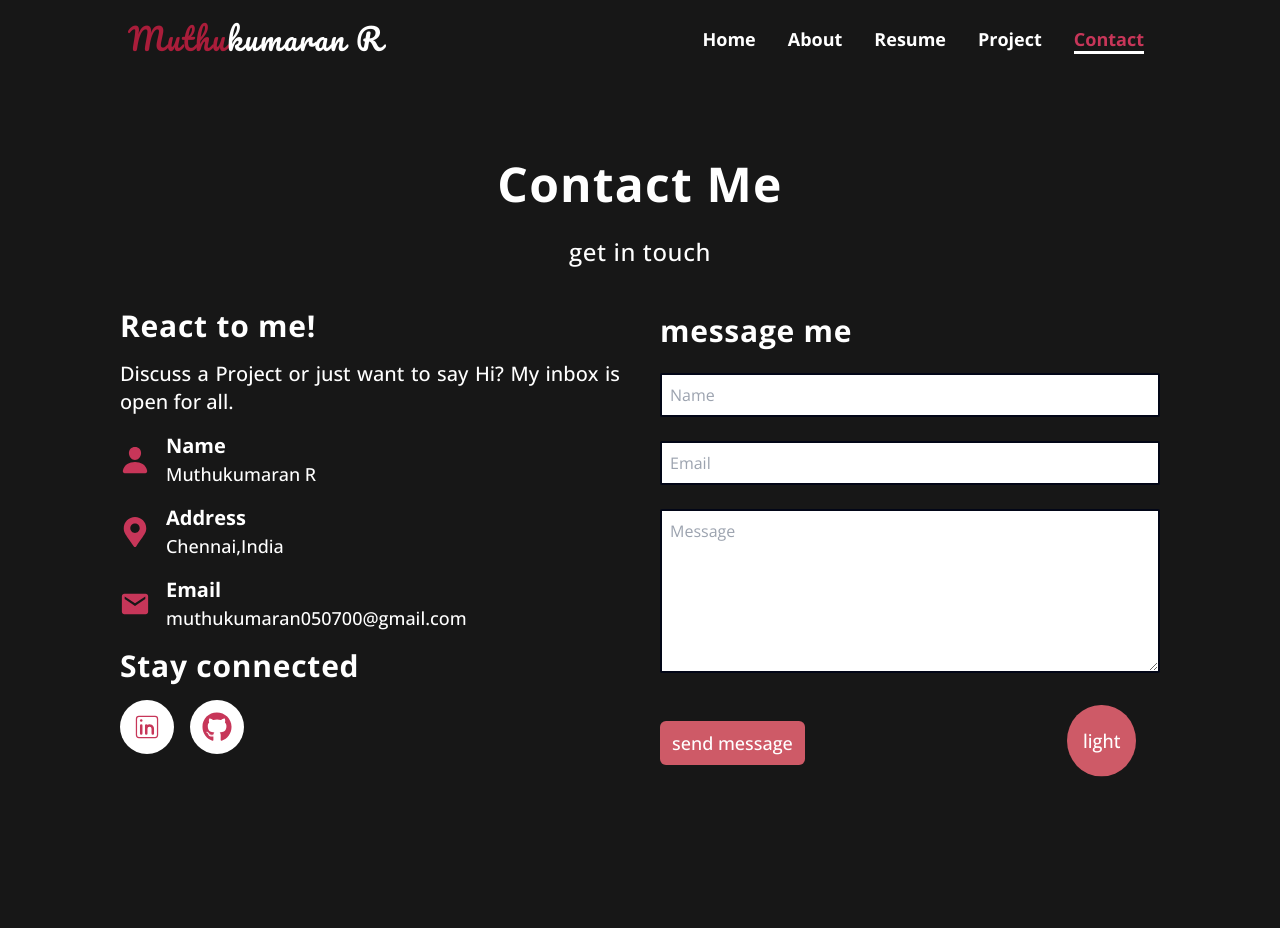
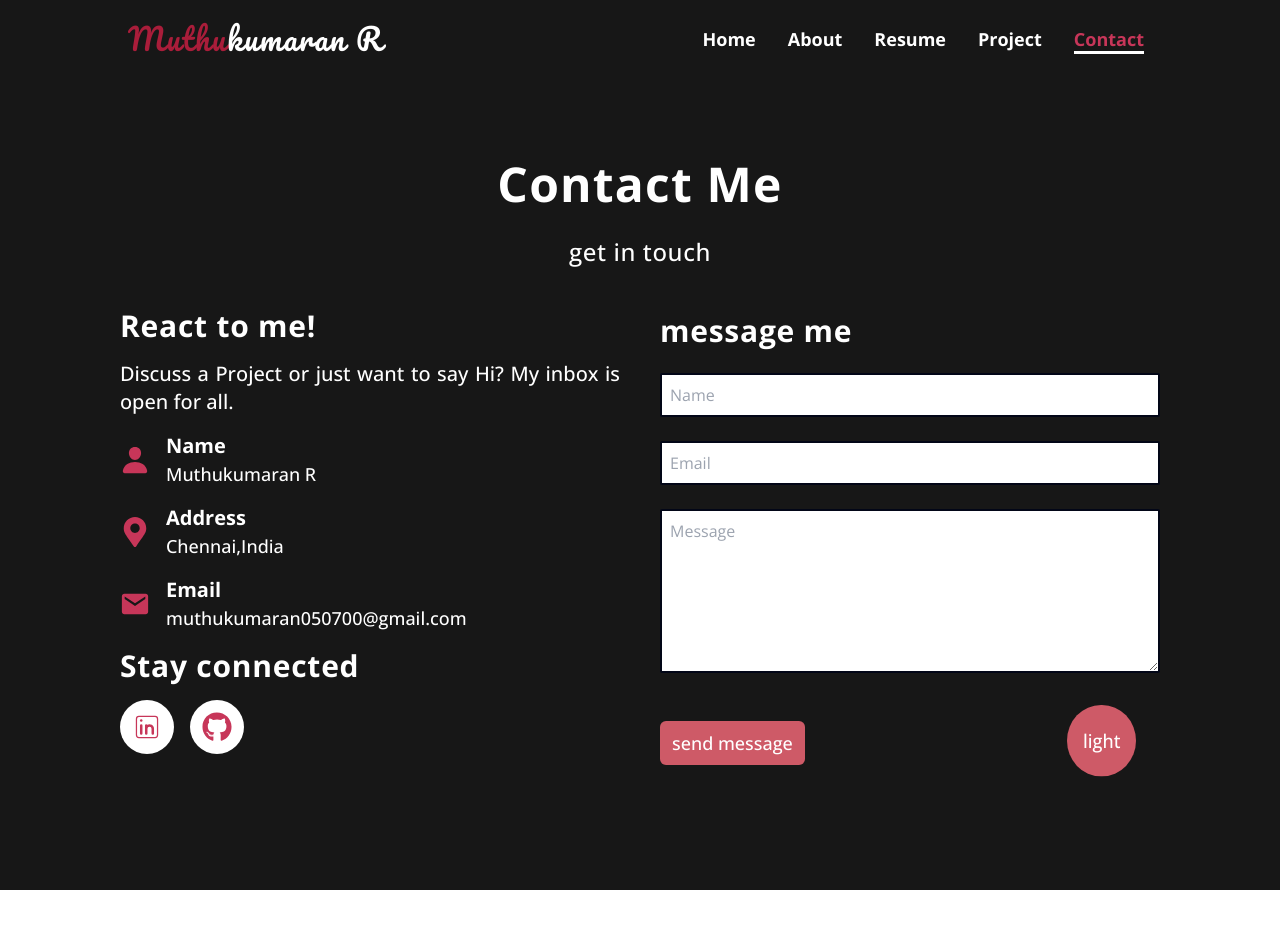
Before and after one commit to muthu050700/Muthukumaran-R-Protfolio, a React (Vite) app: page /contact in a window 1280 px wide. After the commit the page ends 890 px from the top, so only its background shows below. Built offline with nearby package versions, Linux system fonts and the light colour scheme; a web font is replaced by a local one.

Commit message:
added scrollbar

```diff
--- a/src/Components/Body.jsx
+++ b/src/Components/Body.jsx
@@ -1,14 +1,11 @@
 import { Outlet } from "react-router-dom";
 import Header from "./Header";
-import { useState } from "react";
+
 const Body = ({ theme }) => {
   return (
     <div className={`${theme ? " bg-neutral-900 " : " bg-white"}`}>
       <Header theme={theme} />
-      {/* <Home />
-      <About />
-      <Resume /> */}
-      <Outlet dark={"dark"} />
+      <Outlet />
     </div>
   );
 };
--- a/src/Components/Contact.jsx
+++ b/src/Components/Contact.jsx
@@ -10,7 +10,7 @@ const Contact = ({ handleDarkMode, theme }) => {
       animate={{ opacity: 1, transition: { duration: 0.8 } }}
       className={theme ? "dark" : " light"}
     >
-      <div className="dark:bg-neutral-900   lg:gap-12 md:px-10 container mx-auto py-20  lg:px-18 ">
+      <div className="dark:bg-neutral-900   lg:gap-12 md:px-10 container mx-auto pt-20 pb-10  lg:px-18 ">
         <div className="text-center pt-20 pb-10">
           <p className="font-bold pb-4  text-4xl md:text-4xl lg:text-5xl dark:text-white tracking-wide ">
             Contact Me
--- a/src/Components/Header.jsx
+++ b/src/Components/Header.jsx
@@ -74,6 +74,7 @@ const Header = ({ theme }) => {
             handleNav={handleNav}
             showNav={showNav}
             pathname={pathname}
+            color={color}
           />
         </div>
       </div>
--- a/src/Components/Home.jsx
+++ b/src/Components/Home.jsx
@@ -13,13 +13,13 @@ const Home = ({ handleDarkMode, theme }) => {
       <div className=" text-[#151515]  py-32 md:py-24  lg:py-44 xl:py-48 container mx-auto flex flex-col justify-center gap-10 lg:flex-row md:items-center dark:bg-neutral-900 lg:px-10 ">
         {/* Left side content */}
         <div className="flex flex-col  ml-2 gap-4 lg:flex-1 lg:gap-5  lg:pl-20">
-          <p className="font-bold text-xl md:text-3xl lg:text-4xl dark:text-white md:pt-20 lg:pt-0">
+          <div className="font-bold text-xl md:text-3xl lg:text-4xl dark:text-white md:pt-20 lg:pt-0">
             Hello{" "}
             <p className="  animate__slow animate__animated animate__wobble animate__delay-2s animate__infinite inline-block">
               👋
             </p>{" "}
             I'm
-          </p>
+          </div>
           <p className="font-bold text-4xl md:text-5xl xl:text-6xl dark:text-white">
             Muthukumaran R
           </p>
--- a/src/Components/MobileNav.jsx
+++ b/src/Components/MobileNav.jsx
@@ -1,6 +1,7 @@
 import NavLinks from "./NavLinks";
+import { Link } from "react-scroll";
 const MobileNav = (props) => {
-  const { handleNav, showNav, pathname } = props;
+  const { handleNav, showNav, pathname, color } = props;
   return (
     <>
       <div
@@ -11,9 +12,24 @@ const MobileNav = (props) => {
         }
       >
         <div className="flex justify-between">
-          <h1 className="font-bold text-white mt-6 pl-2 text-xl">
-            Muthukumaran.
-          </h1>
+          <Link to={"/"}>
+            <h1
+              className={`font-medium text-xl md:text-2xl lg:text-3xl ml-2 mt-6 md:ml-0 logo  tracking-wider ${
+                color ? " dark:text-white" : "text-[#A91D3A] "
+              }`}
+            >
+              Muthu
+              <span
+                className={`${
+                  color
+                    ? " text-white dark:text-black logo  tracking-wider"
+                    : " text-black dark:text-white  logo  tracking-wider"
+                }`}
+              >
+                kumaran R
+              </span>
+            </h1>
+          </Link>
         </div>
         {/* NavLinks */}
         <NavLinks
--- a/src/index.css
+++ b/src/index.css
@@ -57,6 +57,23 @@
   ) !important;
   transition: 5s ease;
 }
+::-webkit-scrollbar {
+  width: 0.5rem;
+}
+::-webkit-scrollbar-track {
+  background-color: aliceblue;
+  border-radius: 1rem;
+}
+::-webkit-scrollbar-thumb {
+  background-color: #c73659;
+  border-radius: 1rem;
+  height: 20px;
+  border: 0.5 solid transparent;
+  background-clip: content-box;
+}
+::-webkit-scrollbar-thumb:hover {
+  background-color: brown;
+}
 .scrolling::-webkit-scrollbar {
   width: 0.5rem;
 }
```
